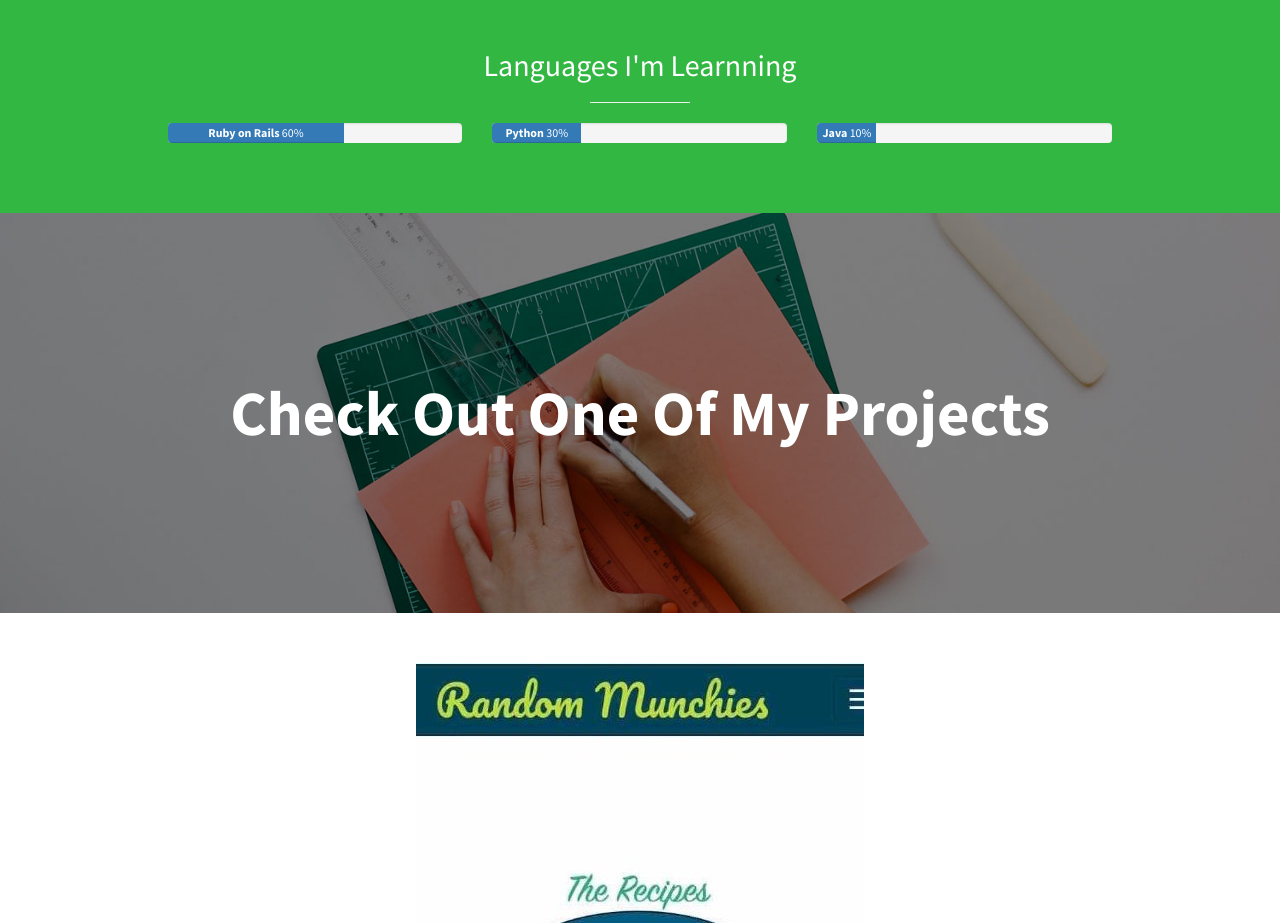
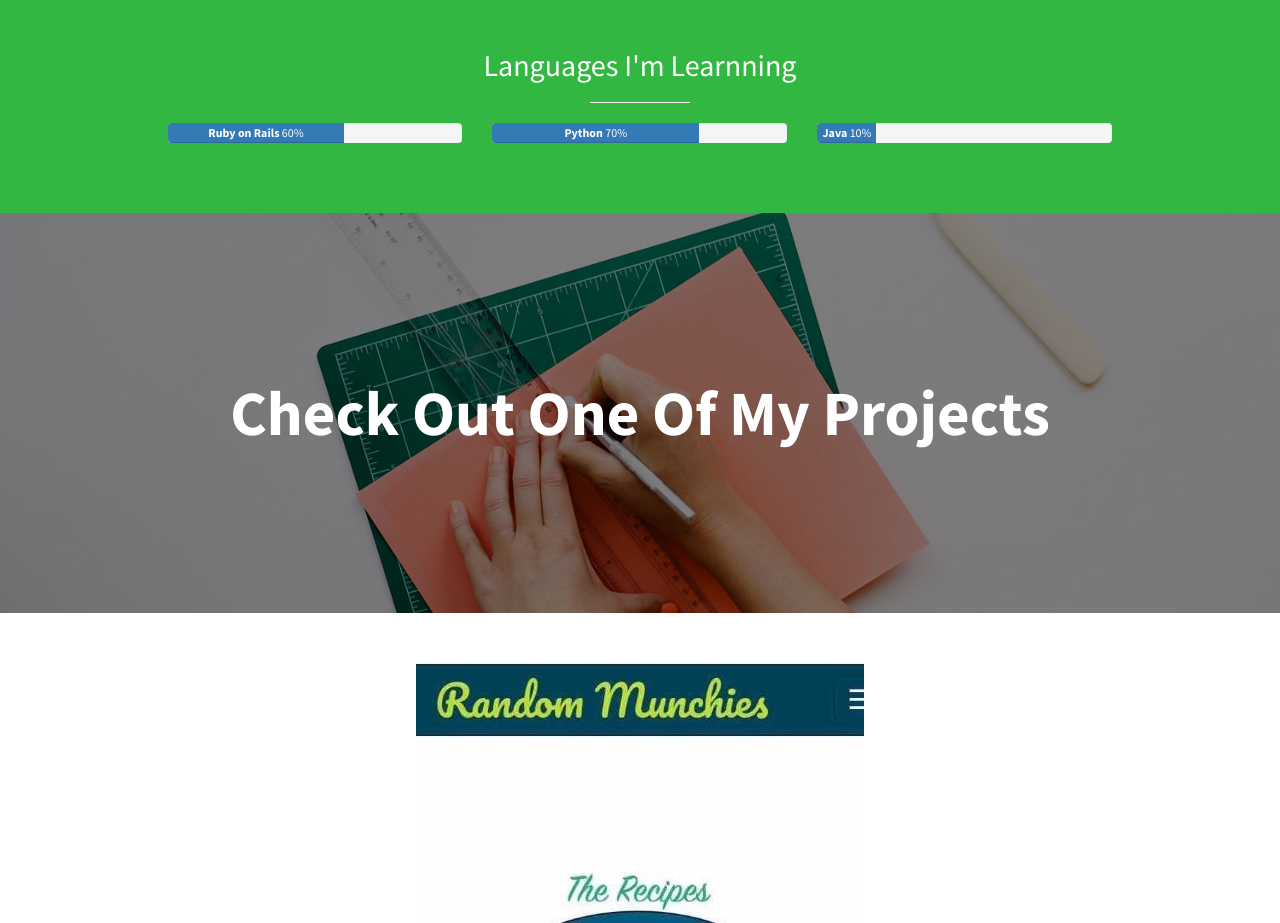
Before and after one commit to jhutson2/newfolio, a plain HTML site: page index.html in a window 1280 px wide. Shown: the part 1000-1923 px from the top of the page. Drawn offline with Linux system fonts and the light colour scheme.

Commit message:
changing knowledge stuff

```diff
--- a/index.html
+++ b/index.html
@@ -82,9 +82,9 @@
                         <div class="col-md-4 col-sm-6">
                           <div class="progress">
                             <div class="progress-bar" role="progressbar" aria-valuenow="70"
-                            aria-valuemin="0" aria-valuemax="100" style="width:30%">
+                            aria-valuemin="0" aria-valuemax="100" style="width:70%">
                               <strong>Python</strong>
-                              30%
+                              70%
                             </div>
                           </div>
                       </div>
@@ -177,7 +177,7 @@
                 var target = $(this.hash);
                 target = target.length ? target : $('[name=' + this.hash.slice(1) + ']');
                 if (target.length) {
-                    $('html,body').animate({
+                    $('html, body').animate({
                         scrollTop: target.offset().top
                     }, 1000);
                     return false;
```
